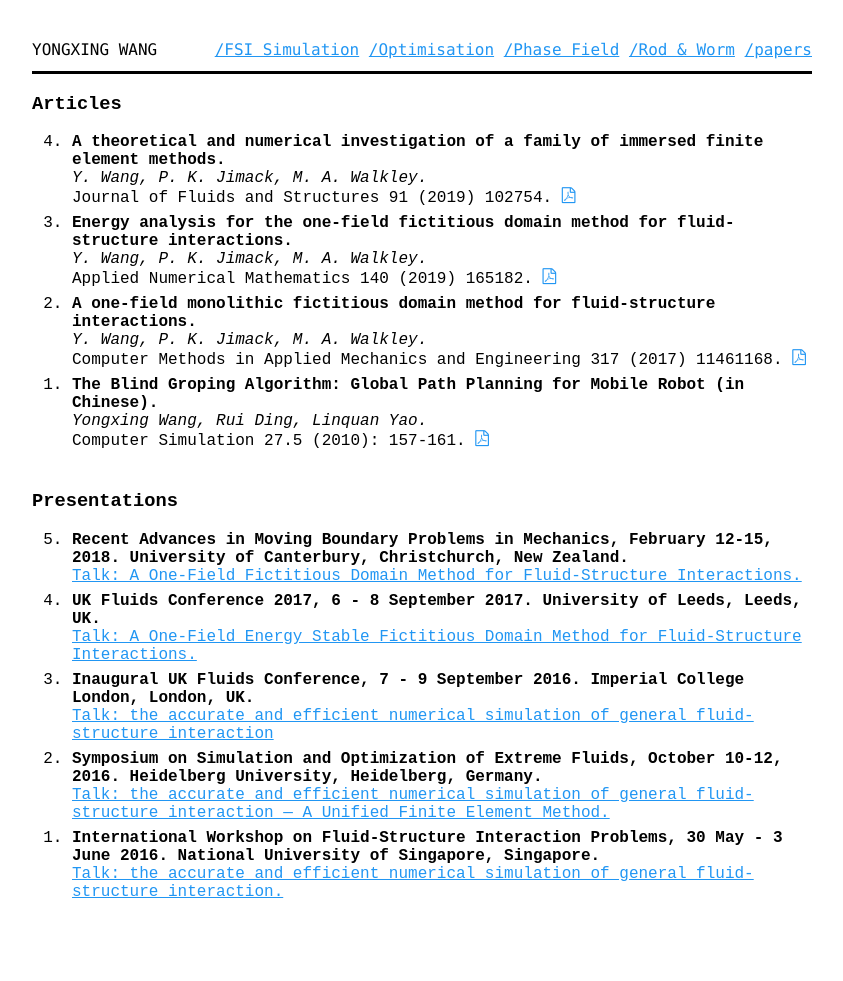
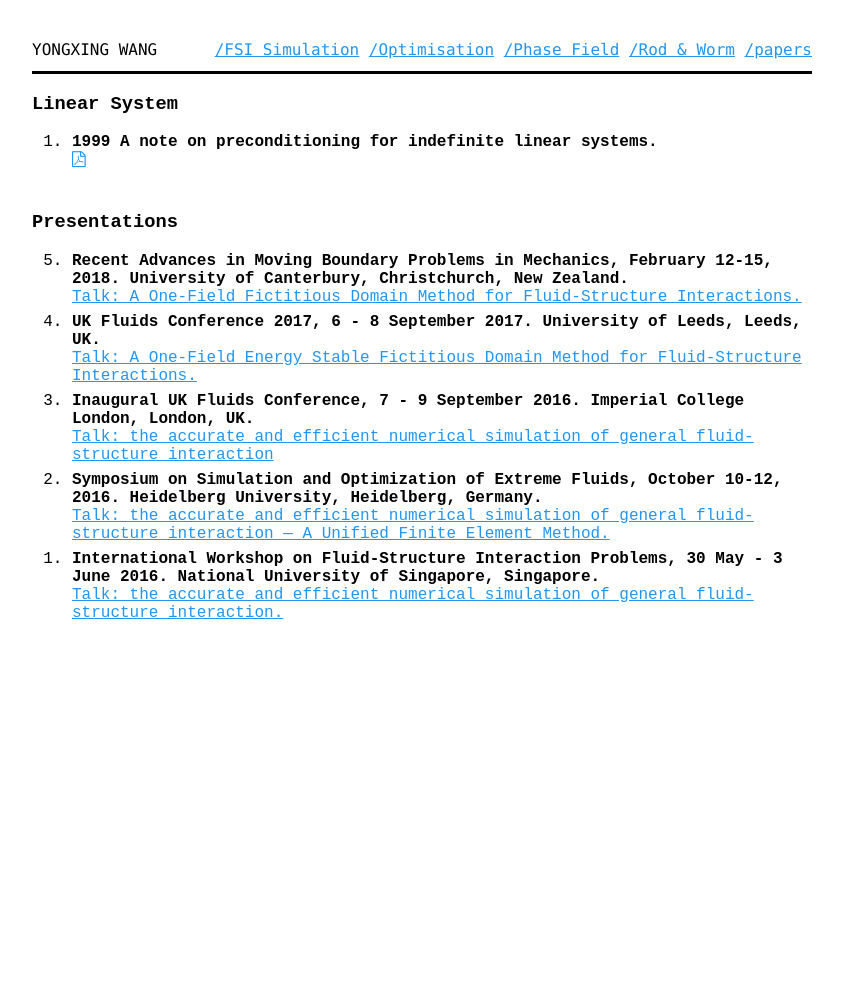
Before and after one commit to yongxingwang/yongxingwang.github.io, a Jekyll site: the page built from publication.html, in a window 1280 px wide. Shown: the whole page, without its empty margins (218-1061 px from the left). Built offline with Jekyll 4.4.1, drawn with Linux system fonts in a browser that asks for light colours; some web fonts are replaced; after the commit the page ends 900 px from its top, so only the background shows below that.

Commit message:
Update publication.html

```diff
--- a/publication.html
+++ b/publication.html
@@ -35,37 +35,15 @@ title: publication
 -->
     <section>
         <header>
-            <h1>Articles</h1>
+            <h1>Linear System</h1>
         </header>
         <ol class="pub" reversed>
             <li>
-                <span class="ptitle">A theoretical and numerical investigation of a family of immersed finite element methods.</span>
-                <span class="author">Y. Wang, P. K. Jimack, M. A. Walkley.</span>
-                <span class="meta">Journal of Fluids and Structures 91 (2019) 102754.
-                    <a href="assets/pdf/compare2019.pdf"><i class="icon-file-pdf-o" aria-hidden="true"><span class="sr">PDF</span></i></a></span>
-            </li>
-
-            <li>
-                <span class="ptitle">Energy analysis for the one-field fictitious domain method for fluid-structure interactions.</span>
-                <span class="author">Y. Wang, P. K. Jimack, M. A. Walkley.</span>
-                <span class="meta">Applied Numerical Mathematics 140 (2019) 165182.
-                    <a href="assets/pdf/energy2018.pdf"><i class="icon-file-pdf-o" aria-hidden="true"><span class="sr">PDF</span></i></a></span>
-            </li>
-
-            <li>
-                <span class="ptitle">A one-field monolithic fictitious domain method for fluid-structure interactions.</span>
-                <span class="author">Y. Wang, P. K. Jimack, M. A. Walkley.</span>
-                <span class="meta">Computer Methods in Applied Mechanics and Engineering 317 (2017) 11461168.
-                    <a href="assets/pdf/onefieldFDM2017.pdf"><i class="icon-file-pdf-o" aria-hidden="true"><span class="sr">PDF</span></i></a></span>
+                <span class="ptitle">1999 A note on preconditioning for indefinite linear systems.</span>
+                <a href="assets/pdf/1999BlockPreconditioning.pdf"><i class="icon-file-pdf-o" aria-hidden="true"><span class="sr">PDF</span></i></a></span>
             </li>
 
 
-            <li>
-                <span class="ptitle">The Blind Groping Algorithm: Global Path Planning for Mobile Robot (in Chinese).</span>
-                <span class="author">Yongxing Wang, Rui Ding, Linquan Yao.</span>
-                <span class="meta"> Computer Simulation 27.5 (2010): 157-161.
-                    <a href="assets/pdf/pathplanning2010.pdf"><i class="icon-file-pdf-o" aria-hidden="true"><span class="sr">PDF</span></i></a></span>
-            </li>
         </ol>
     </section>
 
```
